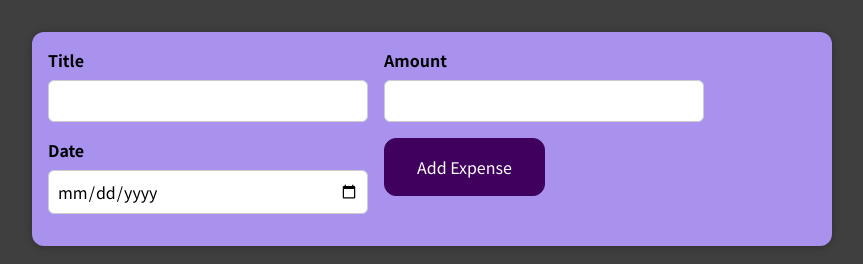
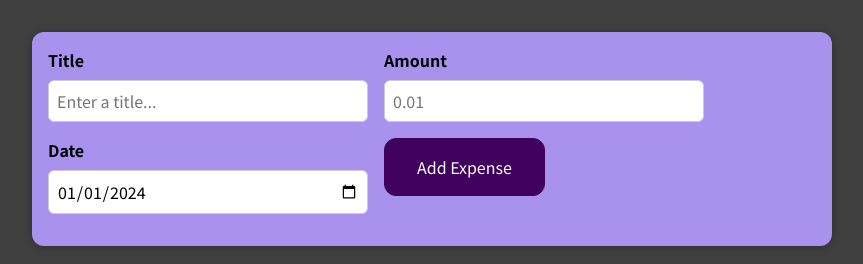
Before and after one commit to LevDoesCode/practice-react, a React (Create React App) app in the folder 01-learning/01-path1/06-states-events/: page / in a window 1280 px wide. Shown: the top 264 px of the page, without its empty margins (208-1071 px from the left). Built offline with nearby package versions, Linux system fonts and the light colour scheme.

Commit message:
Added handler for form submit

```diff
--- a/01-learning/01-path1/06-states-events/src/components/NewExpense/ExpenseForm.js
+++ b/01-learning/01-path1/06-states-events/src/components/NewExpense/ExpenseForm.js
@@ -4,7 +4,7 @@ import { useState } from "react";
 const ExpenseForm = () => {
     const [enteredTitle, setEnteredTitle] = useState("");
     const [enteredAmount, setEnteredAmount] = useState("");
-    const [enteredDate, setEnteredDate] = useState("");
+    const [enteredDate, setEnteredDate] = useState("2024-01-01");
 
     const titleChangeHandler = (event) => {
         setEnteredTitle(event.target.value);
@@ -18,20 +18,38 @@ const ExpenseForm = () => {
         setEnteredDate(event.target.value);
     };
 
+    const sumbitHandler = (event) => {
+        event.preventDefault();
+        console.log(enteredDate);
+        const expenseData = {
+            title: enteredTitle,
+            amount: enteredAmount,
+            date: new Date(enteredDate),
+        };
+
+        console.log(expenseData);
+    };
+
     return (
-        <form>
+        <form onSubmit={sumbitHandler}>
             <div className="new-expense__controls">
                 <div className="new-expense__control">
                     <label>Title</label>
-                    <input type="text" onChange={titleChangeHandler} />
+                    <input type="text" placeholder="Enter a title..." onChange={titleChangeHandler} />
                 </div>
                 <div className="new-expense__control">
                     <label>Amount</label>
-                    <input type="number" min="0.01" step="0.01" onChange={amountChangeHandler} />
+                    <input type="number" placeholder="0.01" min="0.01" step="0.01" onChange={amountChangeHandler} />
                 </div>
                 <div className="new-expense__control">
                     <label>Date</label>
-                    <input type="date" min="2024-01-01" max="2027-12-31" onChange={dateChangeHandler} />
+                    <input
+                        type="date"
+                        value="2024-01-01"
+                        min="2024-01-01"
+                        max="2027-12-31"
+                        onChange={dateChangeHandler}
+                    />
                 </div>
                 <div className="new-expense__actions">
                     <button type="submit">Add Expense</button>
```
